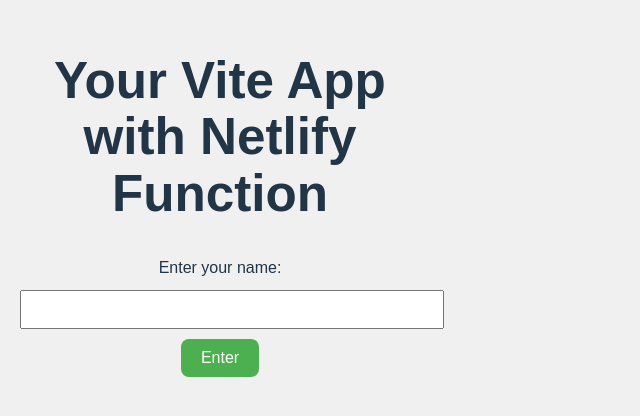
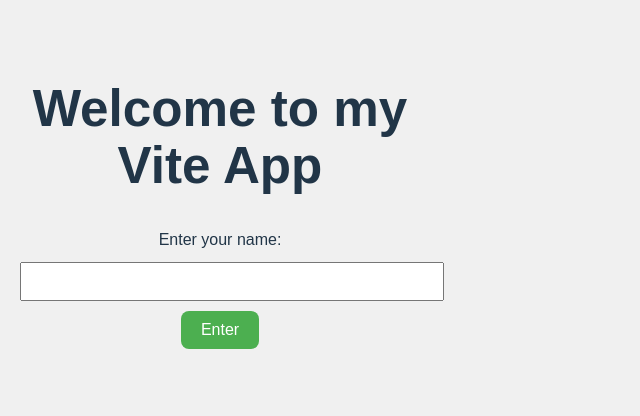
Before and after one commit to IjiniUthpala/My-vite-app, a React (Vite) app: page / in a window 1280 px wide. Shown: the part 202-618 px from the top of the page, without its empty margins (0-640 px from the left). Built offline with nearby package versions, Linux system fonts and the light colour scheme.

Commit message:
The vite app is done finally.

```diff
--- a/src/App.jsx
+++ b/src/App.jsx
@@ -23,7 +23,7 @@
 
   return (
     <div className={`${styles.container} ${isSubmitted ? styles.submitted : ''}`}>
-      <h1>Your Vite App with Netlify Function</h1>
+      <h1>Welcome to my Vite App</h1>
       <label>
         Enter your name:
         <input type="text" value={name} onChange={handleNameChange} className={styles.input} />
```
